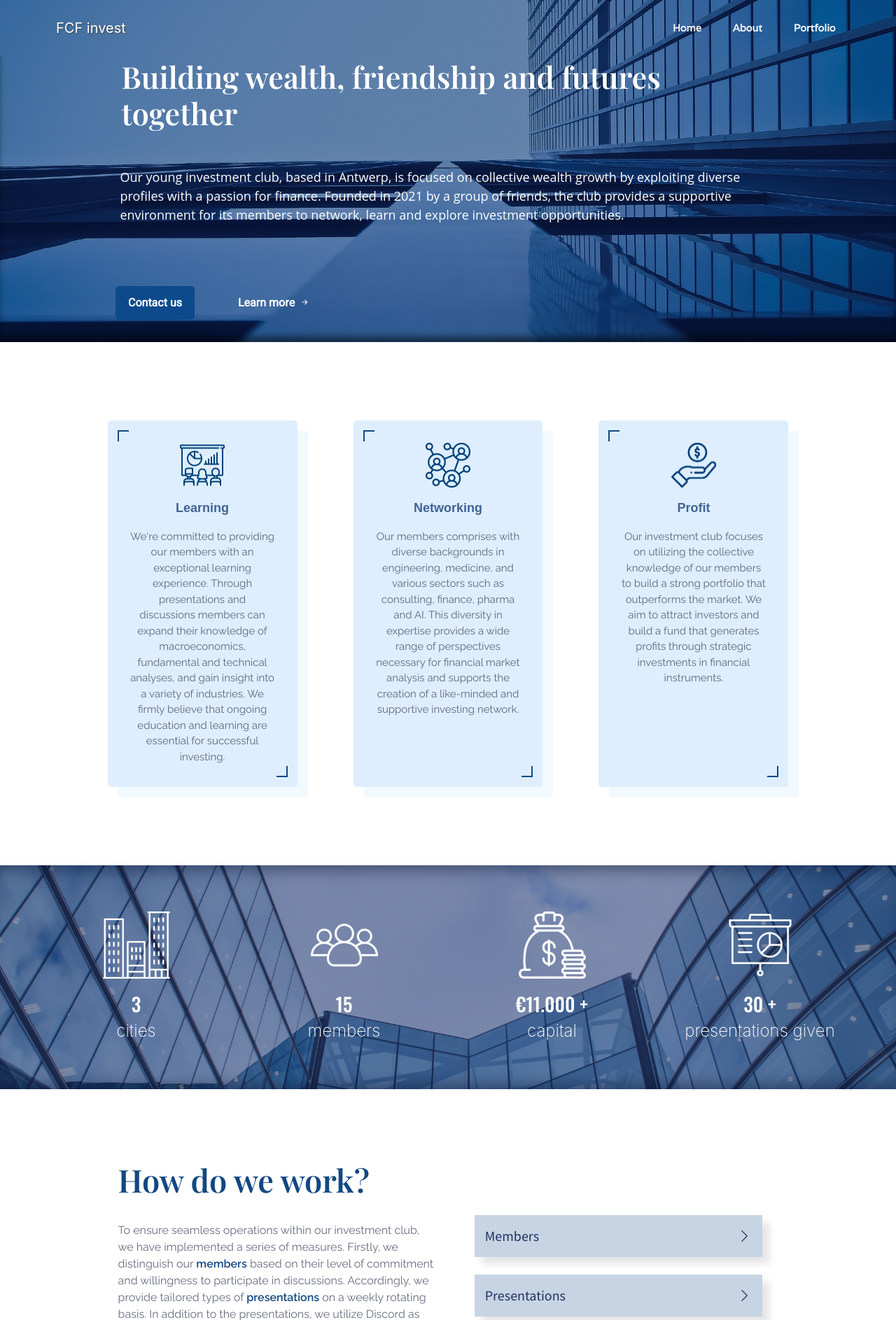
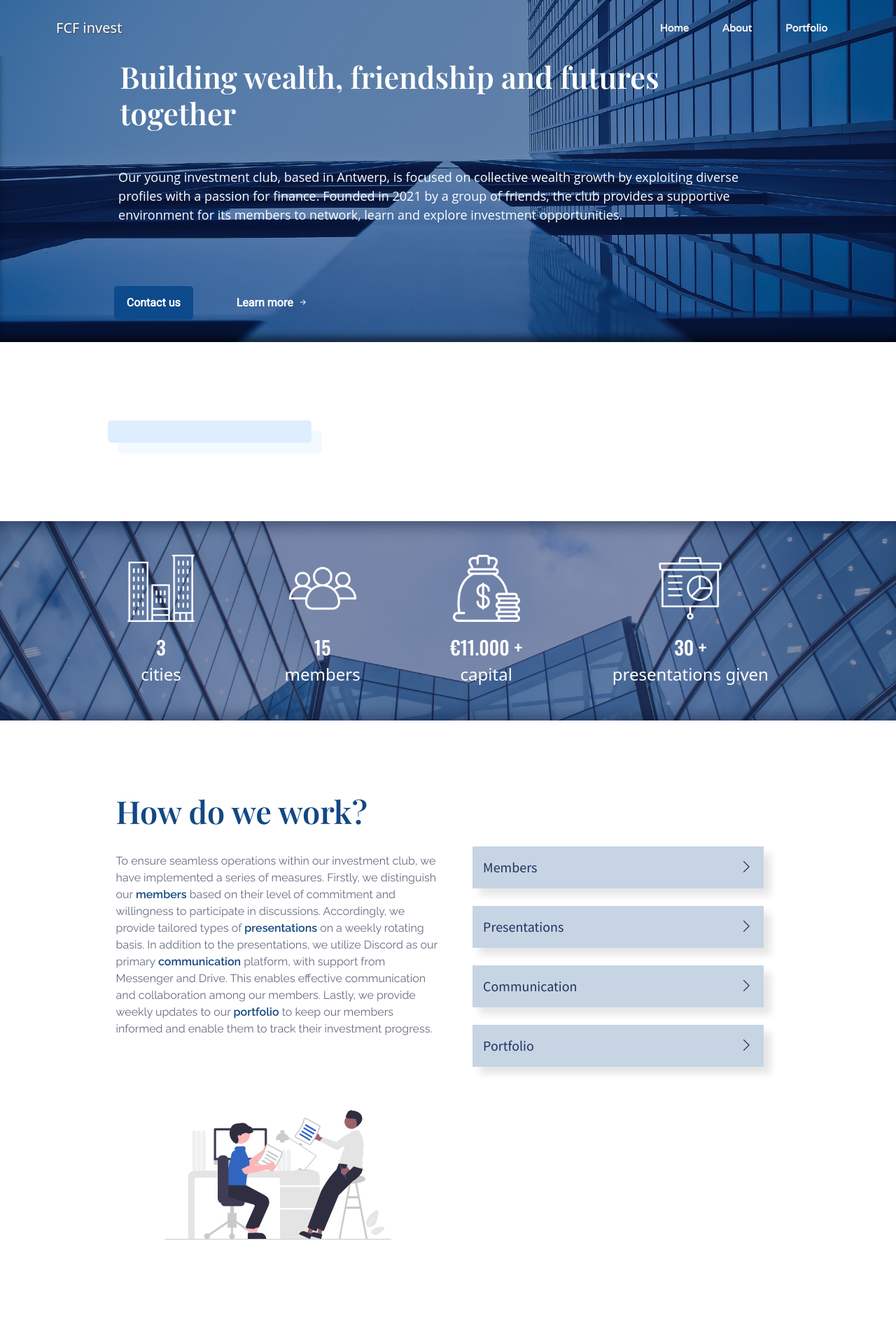
Before and after one commit to JeffSomersKUL/FCF_invest, a Flask app: page / in a window 1280 px wide. Shown: the top 1887 px of the page at 70% size. Run offline with Flask 3, Linux system fonts and the light colour scheme; some libraries are stand-ins or nearby versions; some web fonts are replaced.

Commit message:
final header

```diff
--- a/app/static/css/page.css
+++ b/app/static/css/page.css
@@ -26,7 +26,7 @@
 }
 
 body {
-  background-color: white
+  background-color: white;
 }
 
 /* header,
@@ -193,6 +193,10 @@ header {
   padding-left: 1rem;
 }
 
+.navbar-brand:hover{
+  color: white;
+}
+
 .navbar-background {
   background-color: var(--light-blue);
   z-index: 1;
@@ -222,8 +226,8 @@ nav .navbar {
   font-size: 0.9em;
   color: whitesmoke;
   font-weight: 600;
-  margin: 0.9em 0;
-  padding: 0 0.9rem;
+  margin: 0.9rem 0;
+  padding: 0 0.2rem;
   width: fit-content;
 }
 
@@ -232,7 +236,7 @@ nav .navbar {
 }
 
 nav .nav-item {
-  padding: 0.9em;
+  padding: 0.2rem 1rem;
 }
 
 .nav-header-background {
@@ -244,34 +248,38 @@ nav .nav-item {
   z-index: 2;
 }
 
+.navbar-toggler{
+  padding:0;
+  border:0;
+}
+
 .offcanvas {
-  width: 35vw;
-  position: fixed;
-  top: 0;
-  right: -35vw;
-  height: 100vh;
   background-color: #0c4a8c;
   padding: 10px;
-  z-index: 1041;
-  overflow-x: hidden;
-  transition: right 0.5s;
-  display: none;
 }
 
-.show-div{
-  display: block !important;
+.offcanvas-body{
+  width: 100%;
+  padding:0
 }
 
-.offcanvas #close-offcanvas{
-  float:right;
-  cursor: pointer;
-  font-size: 120%;
-  color: whitesmoke;
-  margin-right: 0.5rem;
+.offcanvas-header{
+  padding:0
 }
 
-.offcanvas.show {
-  right: 0;
+.offcanvas-sm {
+  --bs-offcanvas-width: min(40vw, 250px) !important;
+}
+
+.btn-close{
+  float: right;
+}
+
+.right-float-close{
+  float: right;
+  width: 100%;
+  padding: 0 1rem;
+  padding-top: 0.5rem;
 }
 
 .nav-header-background .blue-filter {
@@ -417,7 +425,7 @@ nav .nav-item {
   width: 100%;
   transform: scaleX(0);
   height: 2px;
-  bottom: 0;
+  bottom: -2px;
   left: 0;
   background-color: white;
   transform-origin: bottom right;
@@ -544,7 +552,6 @@ nav .nav-item {
   box-shadow:
     inset 0 -22px 22px -16px rgba(0, 0, 0, 0.5),
     inset 0 22px 22px -16px rgba(0, 0, 0, 0.5);
-  height: var(--height-section-2);
   position: relative;
 }
 
@@ -560,11 +567,13 @@ nav .nav-item {
 
 .section-2 .container-fluid {
   display: flex;
-  justify-content: center;
   align-items: center;
   gap: 2%;
   width: 100%;
   height: 100%;
+  flex-wrap: wrap;
+  justify-content: space-around;
+  padding: 3rem 10%;
 }
 
 .stat {
@@ -573,7 +582,6 @@ nav .nav-item {
   justify-content: center;
   align-items: center;
   flex-direction: column;
-  width: 17rem;
 }
 
 .stat-icon {
--- a/app/templates/base.html
+++ b/app/templates/base.html
@@ -1,17 +1,17 @@
 {% block content %}
-<!doctype html>
+<!DOCTYPE html>
 <head>
   <link
     rel="stylesheet"
-    href="https://cdn.jsdelivr.net/npm/bootstrap@4.3.1/dist/css/bootstrap.min.css"
-    integrity="sha384-ggOyR0iXCbMQv3Xipma34MD+dH/1fQ784/j6cY/iJTQUOhcWr7x9JvoRxT2MZw1T"
+    href="https://cdn.jsdelivr.net/npm/bootstrap@5.2.3/dist/css/bootstrap.min.css"
+    integrity="sha384-rbsA2VBKQhggwzxH7pPCaAqO46MgnOM80zW1RWuH61DGLwZJEdK2Kadq2F9CUG65"
     crossorigin="anonymous" />
-  <link href="{{ url_for('static', filename='css/page.css') }}" rel="stylesheet" />
   <link
     rel="stylesheet"
     href="https://cdn.jsdelivr.net/npm/bootstrap-icons@1.10.4/font/bootstrap-icons.css" />
   <title>{% block title %}FCF invest{% endblock %}</title>
   <meta name="viewport" content="width=device-width, initial-scale=1" />
+  <link href="{{ url_for('static', filename='css/page.css') }}" rel="stylesheet" />
 </head>
 
 <header>
@@ -19,15 +19,31 @@
     <div class="navbar-place-holder"></div>
     <div class="navbar navbar-expand-sm">
       <div class="navbar-brand" href="#">FCF invest</div>
-      <div class="navbar-toggler" id="navbar-toggler" onclick="showOffCanvas()">
+      <div
+        class="navbar-toggler"
+        type="button"
+        data-bs-toggle="offcanvas"
+        data-bs-target="#offcanvasNavbar"
+        aria-controls="offcanvasNavbar">
         <i class="bi bi-list hamburger-button"></i>
       </div>
-      <div class="collapse navbar-collapse justify-content-end">
-        <ul class="navbar-nav">
+      <div
+        class="offcanvas offcanvas-end offcanvas-sm"
+        tabindex="-1"
+        id="offcanvasNavbar"
+        aria-labelledby="offcanvasNavbarLabel">
+        <div class="offcanvas-content">
+          <div class="offcanvas-header">
+            <div class="right-float-close">
+              <div type="button" class="close-offcanvas btn-close btn-close-white" data-bs-dismiss="offcanvas" aria-label="Close">
+              </div>
+            </div>
+          </div>
+          <div class="offcanvas-body">
+            <ul class="navbar-nav justify-content-end flex-grow-1">
               <li class="nav-item">
                 <a class="nav-link hover-underline-animation nav-button" href="{{ url_for('index')}}"
                   >Home
-              <span class="sr-only">(current)</span>
                 </a>
               </li>
               <li class="nav-item">
@@ -38,32 +54,13 @@
               </li>
             </ul>
           </div>
+
+        </div>
+      </div>
     </div>
   </nav>
   {% block header %}{% endblock %}
 </header>
-
-<div id="offcanvas" class="offcanvas">
-  <div id="close-offcanvas" onclick="closeOffCanvas()" data-dismiss="offcanvas">
-    <i class="bi bi-x-lg bi-type-bold"></i>
-  </div>
-  <div class="offcanvas-content">
-    <ul class="navbar-nav">
-      <li class="nav-item">
-        <a class="nav-link nav-button" href="{{ url_for('index')}}"
-          >Home
-          <span class="sr-only">(current)</span>
-        </a>
-      </li>
-      <li class="nav-item">
-        <a class="nav-link nav-button" href="#">About</a>
-      </li>
-      <li class="nav-item">
-        <a class="nav-link nav-button" href="#">Portfolio</a>
-      </li>
-    </ul>
-  </div>
-</div>
 
 {% block app_content %}{% endblock %}
 
@@ -115,5 +112,8 @@
   integrity="sha384-UO2eT0CpHqdSJQ6hJty5KVphtPhzWj9WO1clHTMGa3JDZwrnQq4sF86dIHNDz0W1"
   crossorigin="anonymous"></script>
 <script src="{{ url_for('static', filename='css/main.js') }}"></script>
-<script src="https://maxcdn.bootstrapcdn.com/bootstrap/4.5.2/js/bootstrap.min.js"></script>
+<script
+  src="https://cdn.jsdelivr.net/npm/bootstrap@5.2.3/dist/js/bootstrap.min.js"
+  integrity="sha384-cuYeSxntonz0PPNlHhBs68uyIAVpIIOZZ5JqeqvYYIcEL727kskC66kF92t6Xl2V"
+  crossorigin="anonymous"></script>
 {% endblock scripts %}
--- a/app/templates/home.html
+++ b/app/templates/home.html
@@ -41,7 +41,7 @@
     <section class="section-1">
         <div class="container-fluid site-width left-in">
             <div class="feature-card">
-                <div class="feature-card-content">
+                <!-- <div class="feature-card-content">
                     <img src="../static/images/learning-blue.png"
                         class="feature-icon" />
                     <div class="feature-title">
@@ -102,7 +102,7 @@
                     </div>
                 </div>
 
-            </div>
+            </div> -->
         </div>
     </section>
     <section class="section-2">
```
Lines whose indentation alone changed are shown as unchanged.
